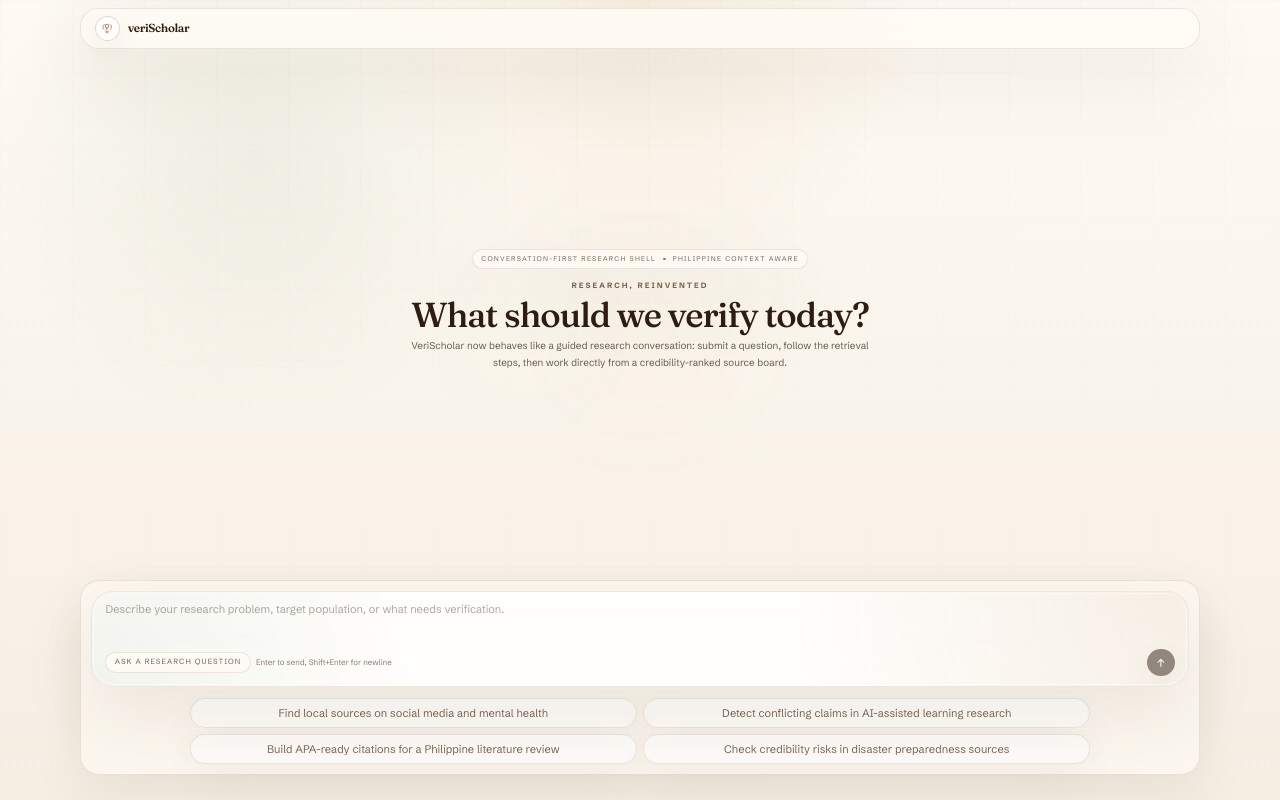
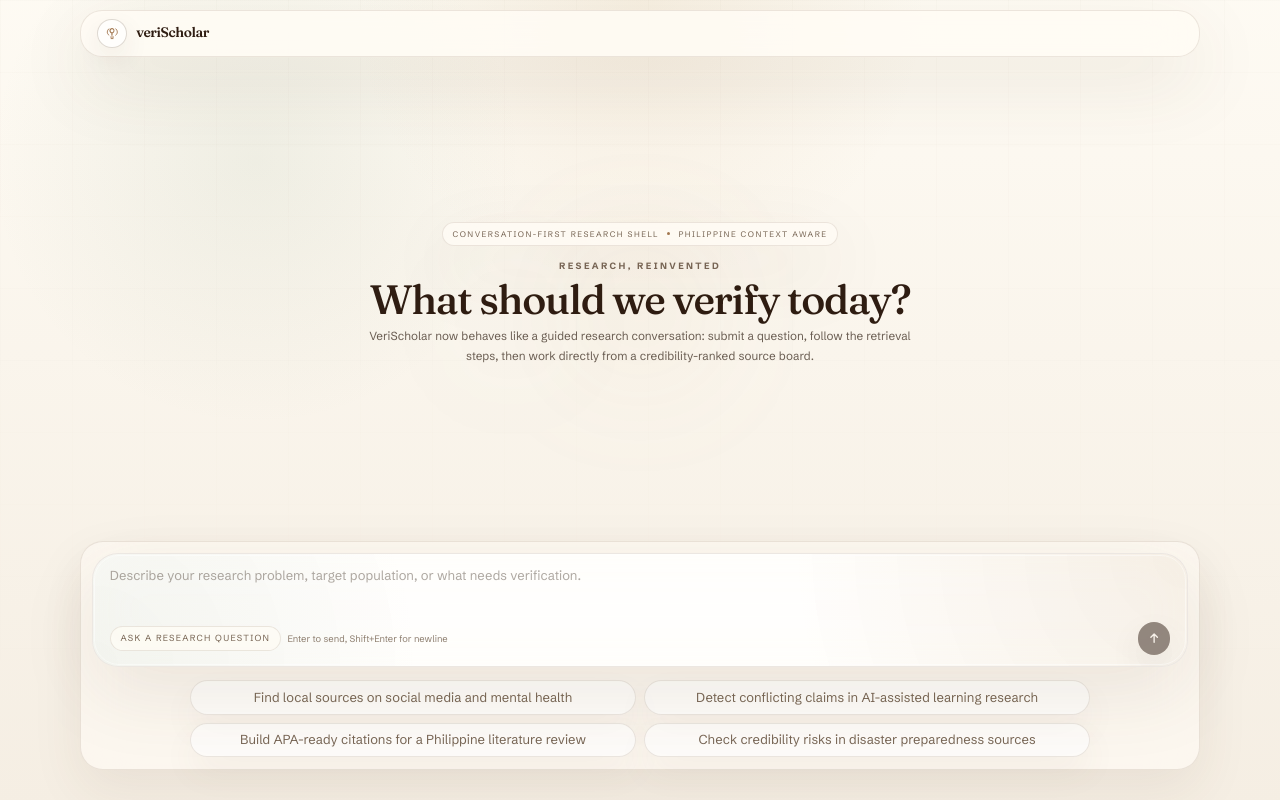
Before and after one commit to dlsl-animodev/hackfest-2026, a Next.js app: page / in a window 1280 px wide. Built offline with nearby package versions, Linux system fonts and the light colour scheme.

Commit message:
style: update font sizes in media queries

```diff
--- a/app/globals.css
+++ b/app/globals.css
@@ -34,19 +34,19 @@
 
 @media (min-width: 1536px) {
   html {
-    font-size: 10px;
+    font-size: 12px;
   }
 }
 
 @media (min-width: 1280px) and (max-width: 1535px) {
   html {
-    font-size: 11px;
+    font-size: 13px;
   }
 }
 
 @media (min-width: 768px) and (max-width: 1279px) {
   html {
-    font-size: 13px;
+    font-size: 14px;
   }
 }
 
@@ -60,8 +60,16 @@
   min-height: 100vh;
   background:
     radial-gradient(circle at top, rgba(194, 154, 97, 0.12), transparent 28%),
-    radial-gradient(circle at 20% 20%, rgba(123, 150, 116, 0.1), transparent 22%),
-    linear-gradient(180deg, rgba(255, 252, 245, 0.86), rgba(245, 238, 227, 0.96));
+    radial-gradient(
+      circle at 20% 20%,
+      rgba(123, 150, 116, 0.1),
+      transparent 22%
+    ),
+    linear-gradient(
+      180deg,
+      rgba(255, 252, 245, 0.86),
+      rgba(245, 238, 227, 0.96)
+    );
   color: var(--ink);
   font-family: var(--font-body);
   text-rendering: optimizeLegibility;
--- a/components/verischolar/chat-hero-state.tsx
+++ b/components/verischolar/chat-hero-state.tsx
@@ -18,10 +18,10 @@
           <h1 className="type-display text-[clamp(1.85rem,4.4vw,3.15rem)] leading-[0.94] text-[var(--ink)]">
             What should we verify today?
           </h1>
-          <p className="mx-auto max-w-[42rem] text-[0.84rem] leading-[1.7] text-[color:rgba(82,67,56,0.86)] sm:text-[0.9rem]">
-            VeriScholar now behaves like a guided research conversation:
-            submit a question, follow the retrieval steps, then work directly
-            from a credibility-ranked source board.
+          <p className="mx-auto max-w-[42rem] text-[0.92rem] leading-[1.7] text-[color:rgba(82,67,56,0.86)] sm:text-[0.9rem]">
+            VeriScholar now behaves like a guided research conversation: submit
+            a question, follow the retrieval steps, then work directly from a
+            credibility-ranked source board.
           </p>
         </div>
       </div>
```
